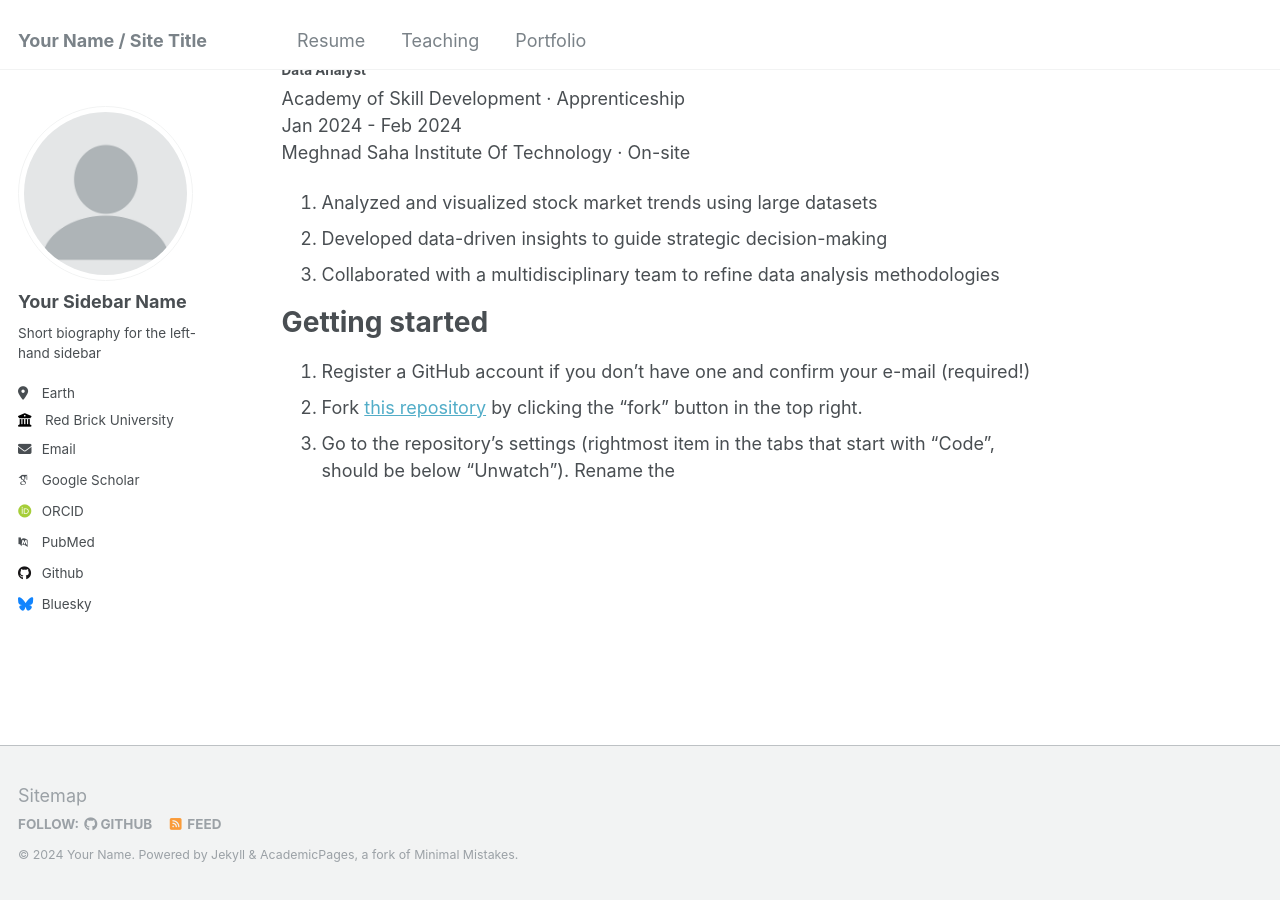
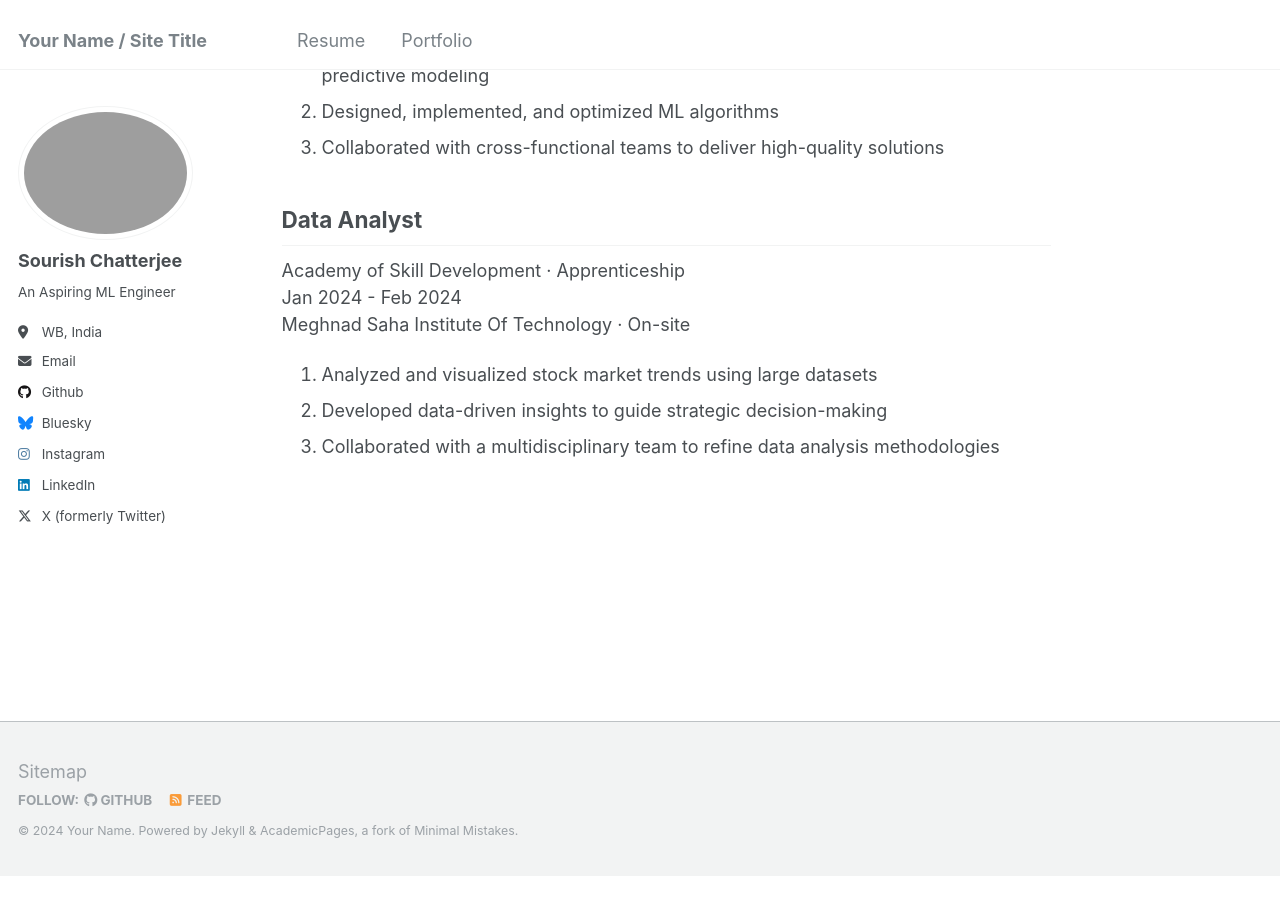
Before and after one commit to Nexalyze/Nexalyze.github.io, a Jekyll site: the page built from _pages/about.md, in a window 1280 px wide and 900 px high, scrolled down 856 px. Built offline with Jekyll 4.4.1, drawn with Linux system fonts in a browser that asks for light colours; some web fonts are replaced; after the commit the page ends 1733 px from its top, so only the background shows below that.

Commit message:
Config File Changes

```diff
--- a/_config.yml
+++ b/_config.yml
@@ -12,7 +12,7 @@ title                    : "Your Name / Site Title"
 title_separator          : "-"
 name                     : &name "Your Name"
 description              : &description "personal description"
-url                      : https://academicpages.github.io # the base hostname & protocol for your site e.g. "https://mmistakes.github.io"
+url                      : https://nexalyze.github.io/ # the base hostname & protocol for your site e.g. "https://mmistakes.github.io"
 baseurl                  : "" # the subpath of your site, e.g. "/blog"
 repository               : "academicpages/academicpages.github.io"
 
@@ -21,29 +21,29 @@ repository               : "academicpages/academicpages.github.io"
 #               Additional customization can be done by editing /_includes/author-profile.html
 author:
   # Biographic information
-  avatar           : "profile.png"
-  name             : "Your Sidebar Name"
+  avatar           : "photo1.jpg"
+  name             : "Sourish Chatterjee"
   pronouns         : # example: "she/her"
-  bio              : "Short biography for the left-hand sidebar"
-  location         : "Earth"
-  employer         : "Red Brick University"
+  bio              : "An Aspiring ML Engineer"
+  location         : "WB, India"
+  employer         : #"Red Brick University"
   uri              : # URL
-  email            : "none@example.org"
+  email            : "contact.sourishchatterjee@gmail.com"
 
   # Academic websites
   arxiv            : # URL - Update with the correct link to your profile
-  googlescholar    : "https://scholar.google.com/citations?user=PS_CX0AAAAAJ"
+  googlescholar    : #"https://scholar.google.com/citations?user=PS_CX0AAAAAJ"
   impactstory      : # URL
-  orcid            : "http://orcid.org/yourorcidurl"
+  orcid            : #"http://orcid.org/yourorcidurl"
   semantic         : # URL
-  pubmed           : "https://www.ncbi.nlm.nih.gov/pubmed/?term=john+snow"
+  pubmed           : #"https://www.ncbi.nlm.nih.gov/pubmed/?term=john+snow"
   researchgate     : # URL
 
   # Repositories and software development
   bitbucket        : # Username - Update with your username on the site
   codepen          : # Username
   dribbble         : # Username
-  github           : "academicpages"
+  github           : "Nexalyze"
   kaggle           : # Username
   stackoverflow    : # User number or user number and name (i.e., use "1" or "1/jeff-atwood")
 
@@ -55,9 +55,9 @@ author:
   goodreads        : # Username
   google_plus      : # Username
   keybase          : # Username
-  instagram        : # Username
+  instagram        : sourish.ml
   lastfm           : # Username
-  linkedin         : # Username
+  linkedin         : sourish-chatterjee
   mastodon         : # URL
   medium           : # URL
   pinterest        : # Username
@@ -65,7 +65,7 @@ author:
   steam            : # Username
   telegram         : # URL
   tumblr           : # Username
-  twitter          : # Username for X / Twitter
+  twitter          : sourish_ml
   vine             : # Username
   weibo            : # Username
   wikipedia        : # Username
--- a/_data/navigation.yml
+++ b/_data/navigation.yml
@@ -4,13 +4,13 @@ main:
   # url: /publications/
 
   - title: "Resume"
-    url: /cv/
+    url: https://drive.google.com/file/d/1K3cst7U5U3K01yYGuXIujTdas6NmF_Oi/view
 
   #- title: "Talks"
   # url: /talks/
 
-  - title: "Teaching"
-    url: /teaching/
+  #- title: "Teaching"
+  #  url: /teaching/
 
   - title: "Portfolio"
     url: /portfolio/
--- a/_pages/about.md
+++ b/_pages/about.md
@@ -9,16 +9,19 @@ redirect_from:
 
 I am a dedicated Machine Learning Engineer and Data Scientist with a strong foundation in AI and ML. Passionate about developing innovative solutions, I strive to leverage data to uncover insights and drive impactful change.
 <br>
+<br>
 As a 3rd-year Computer Science Engineering student specializing in AI and ML at Meghnad Saha Institute of Technology, I bring hands-on experience in predictive modeling and data analysis. I've developed projects like real-estate cost prediction, stock market analysis, sentiment analysis for restaurant reviews, and an AI-powered Flappy Bird game.
 <br>
+<br>
 My internships at Prodigy Infotech and the Academy of Skill Development have strengthened my skills in Python, Pandas, NumPy, and Scikit-learn, as well as data visualization and teamwork. I aim to work for top tech companies like DRDO, Google, Microsoft, or Apple, developing ML models to explore the universe and understand life's complexities.
+<br>
 <br>
 Let's connect if you're looking for a driven ML Engineer to innovate and make an impact together.
 <br>
 
 Experiences
 ======
-#### Machine Learning Intern <br>
+## Machine Learning Intern <br>
 Prodigy InfoTech · Internship <br>
 Apr 2024 - May 2024 <br>
 Remote <br>
@@ -26,16 +29,10 @@ Remote <br>
 1. Designed, implemented, and optimized ML algorithms
 1. Collaborated with cross-functional teams to deliver high-quality solutions
 
-#### Data Analyst <br>
+## Data Analyst <br>
 Academy of Skill Development · Apprenticeship <br>
 Jan 2024 - Feb 2024 <br>
 Meghnad Saha Institute Of Technology · On-site <br>
 1. Analyzed and visualized stock market trends using large datasets
 1. Developed data-driven insights to guide strategic decision-making
 1. Collaborated with a multidisciplinary team to refine data analysis methodologies
-
-Getting started
-======
-1. Register a GitHub account if you don't have one and confirm your e-mail (required!)
-1. Fork [this repository](https://github.com/academicpages/academicpages.github.io) by clicking the "fork" button in the top right.
-1. Go to the repository's settings (rightmost item in the tabs that start with "Code", should be below "Unwatch"). Rename the
```
Also changed, not shown: 1 other file.
